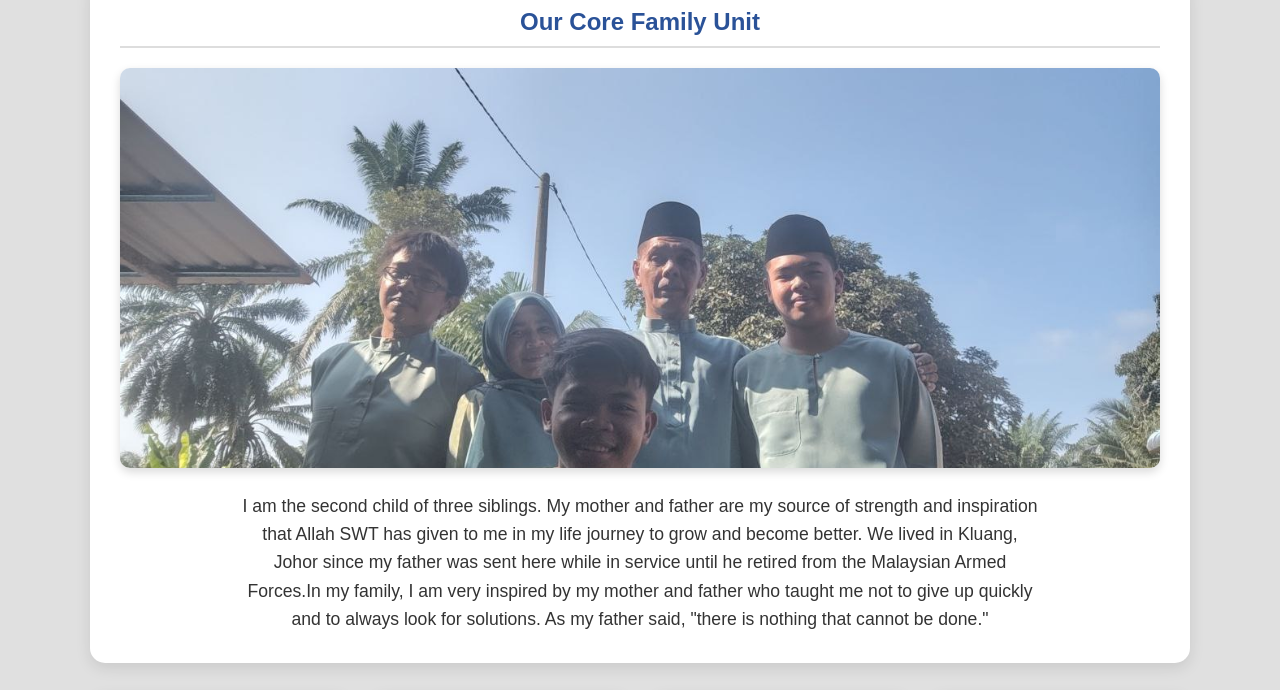
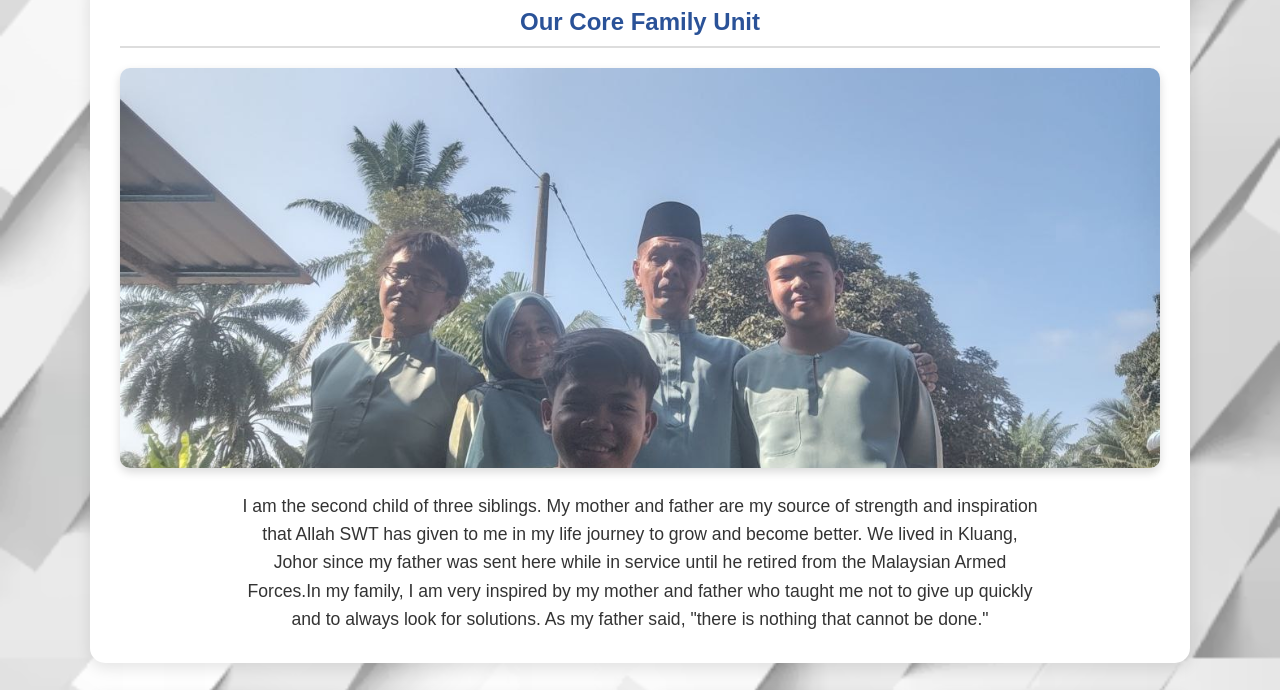
Before and after one commit to fazrieshah05-dotcom/fazrie, a plain HTML site: page family.html in a window 1280 px wide. Shown: the part 302-992 px from the top of the page. Drawn offline with Linux system fonts and the light colour scheme.

Commit message:
Update family.html

```diff
--- a/family.html
+++ b/family.html
@@ -7,7 +7,7 @@
     <style>
         /* CSS untuk Background (Sama seperti biodata.html) */
         body {
-            background-image: url('greybackground.png');
+            background-image: url('image/bgimage.jpg');
             background-repeat: no-repeat;
             background-attachment: fixed;
             background-size: cover;
@@ -351,4 +351,5 @@
         }
     </script>
 </body>
+
 </html>
```
